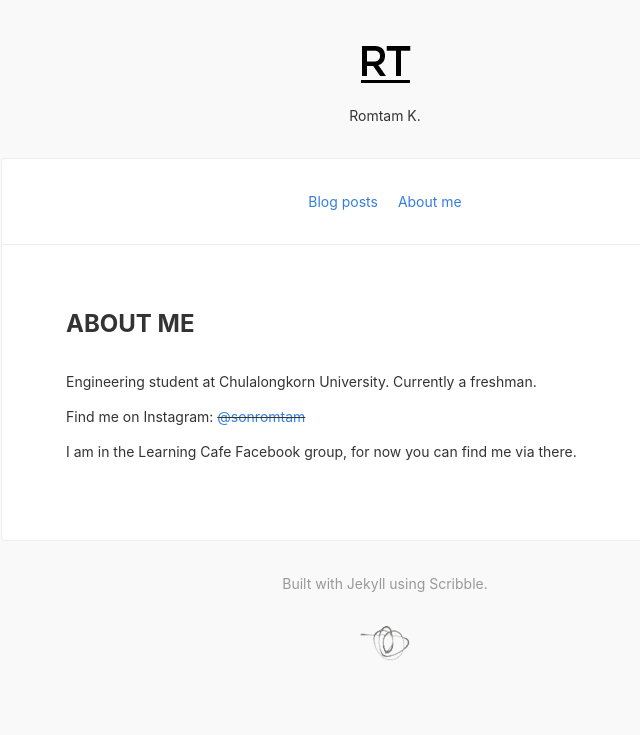
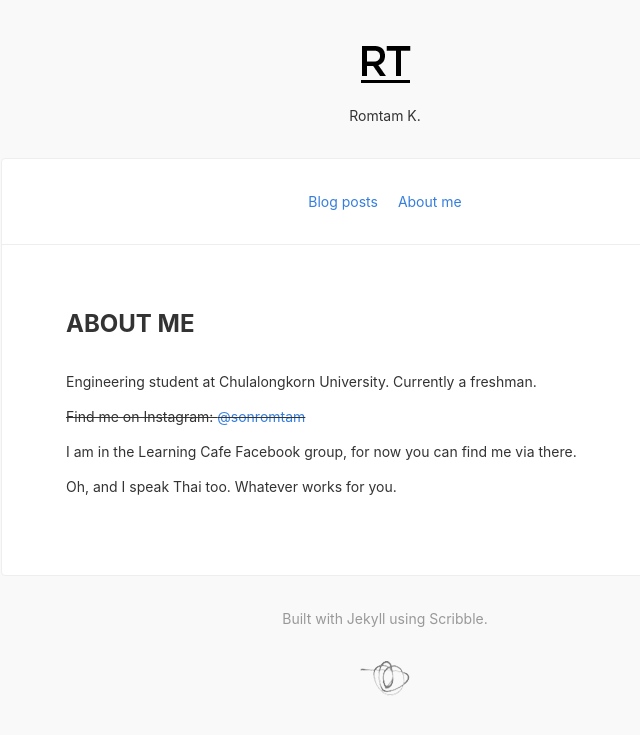
Before and after one commit to Romtam/romtam.github.io, a Jekyll site: the page built from about.md, in a window 1280 px wide. Shown: the top 735 px of the page, without its empty margins (255-895 px from the left). Built offline with Jekyll 4.4.1, drawn with Linux system fonts in a browser that asks for light colours; nearby versions of some CDN libraries.

Commit message:
Update about.md

```diff
--- a/about.md
+++ b/about.md
@@ -4,6 +4,8 @@ title: About me
 
 Engineering student at Chulalongkorn University. Currently a freshman.
 
-Find me on Instagram: ~~[@sonromtam](https://instagram.com/sonromtam)~~
+~~Find me on Instagram: [@sonromtam](https://instagram.com/sonromtam)~~
 
 I am in the Learning Cafe Facebook group, for now you can find me via there.
+
+Oh, and I speak Thai too. Whatever works for you.
```
